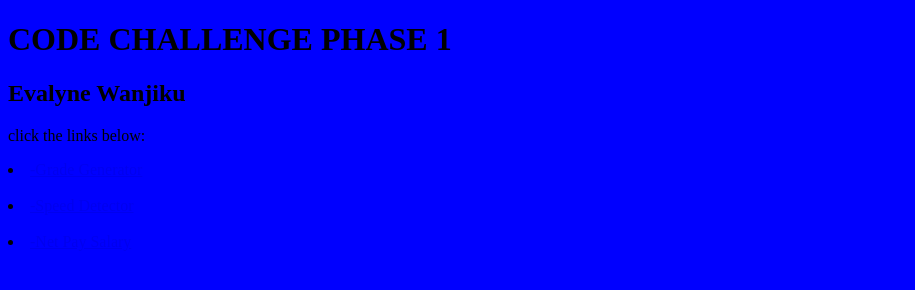
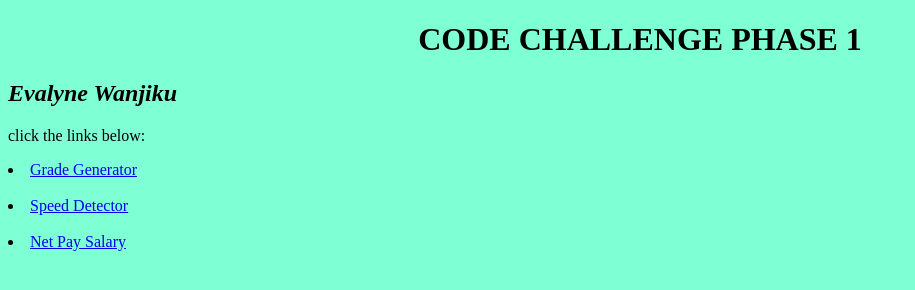
Before and after one commit to Evalyne306/Student-Grade-Generator, a website: page index.html in a window 1280 px wide. Shown: the whole page, without its empty margins (0-915 px from the left). Drawn offline with Linux system fonts and the light colour scheme.

Commit message:
complete

```diff
--- a/index.html
+++ b/index.html
@@ -7,17 +7,20 @@
     <title>project</title>
     <style>
         body{
-            background-color: blue;
+            background-color:aquamarine
+        }
+        h1{
+            text-align: center;
         }
     </style>
 </head>
 <body>
     <h1>CODE CHALLENGE PHASE 1</h1>
-    <h2>Evalyne Wanjiku</h2>
+    <h2><em>Evalyne Wanjiku</em></h2>
 <p>click the links below:</p>
-    <li><a href="GRADE GENERATOR/grade.html">-Grade Generator</a></li><br>
-    <li><a href="SPEED/speed.html">-Speed Detector</a></li><br>
-    <li><a href="NETPAY/netpay.html">-Net Pay Salary</a></li>
+    <li><a href="GRADE GENERATOR/grade.html">Grade Generator</a></li><br>
+    <li><a href="SPEED/speed.html">Speed Detector</a></li><br>
+    <li><a href="NETPAY/netpay.html">Net Pay Salary</a></li>
 
 </body>
 </html>
```
